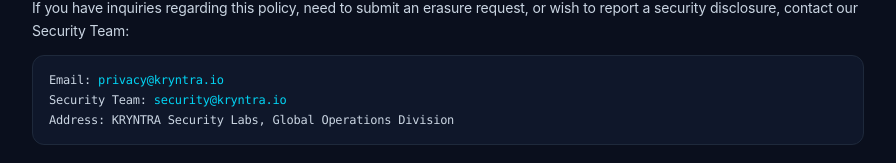
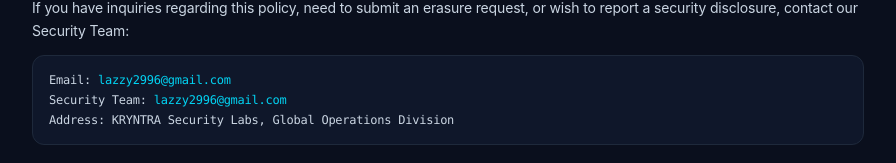
Before and after one commit to himanshusonkar719-max/KRYNTRA, a Next.js app in the folder frontend/: page /privacy in a window 1280 px wide. Shown: the part 1646-1809 px from the top of the page, without its empty margins (192-1088 px from the left). Built offline with nearby package versions, Linux system fonts and the light colour scheme; no server answers.

Commit message:
chore(contact): update official contact and security email to lazzy2996@gmail.com

```diff
--- a/frontend/src/app/privacy/page.js
+++ b/frontend/src/app/privacy/page.js
@@ -152,8 +152,8 @@
               If you have inquiries regarding this policy, need to submit an erasure request, or wish to report a security disclosure, contact our Security Team:
             </p>
             <div className="p-4 rounded-xl bg-[#0f172a] border border-[#1e293b] font-mono text-xs text-slate-300 space-y-1">
-              <div>Email: <a href="mailto:privacy@kryntra.io" className="text-cyan-400 hover:underline">privacy@kryntra.io</a></div>
-              <div>Security Team: <a href="mailto:security@kryntra.io" className="text-cyan-400 hover:underline">security@kryntra.io</a></div>
+              <div>Email: <a href="mailto:lazzy2996@gmail.com" className="text-cyan-400 hover:underline">lazzy2996@gmail.com</a></div>
+              <div>Security Team: <a href="mailto:lazzy2996@gmail.com" className="text-cyan-400 hover:underline">lazzy2996@gmail.com</a></div>
               <div>Address: KRYNTRA Security Labs, Global Operations Division</div>
             </div>
           </section>
--- a/frontend/src/app/terms/page.js
+++ b/frontend/src/app/terms/page.js
@@ -104,7 +104,7 @@
           <section className="space-y-3">
             <h2 className="text-xl font-bold text-white tracking-tight">4. Account Security & API Credentials</h2>
             <p>
-              You are responsible for maintaining the confidentiality of your account credentials and API tokens. You must immediately notify KRYNTRA at <a href="mailto:security@kryntra.io" className="text-cyan-400 hover:underline">security@kryntra.io</a> of any unauthorized account activity or compromised access keys.
+              You are responsible for maintaining the confidentiality of your account credentials and API tokens. You must immediately notify KRYNTRA at <a href="mailto:lazzy2996@gmail.com" className="text-cyan-400 hover:underline">lazzy2996@gmail.com</a> of any unauthorized account activity or compromised access keys.
             </p>
           </section>
 
```
